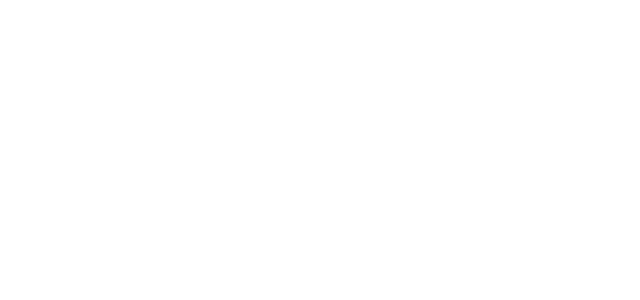
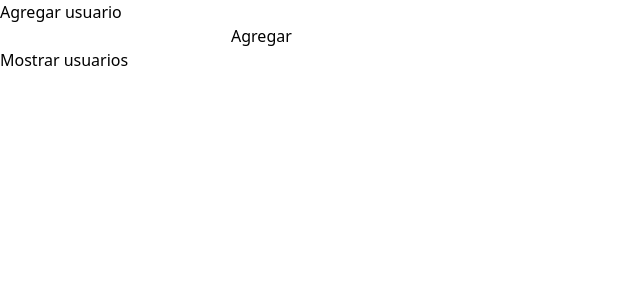
Before and after one commit to JohnMachaca/nuxt-app, a Nuxt app: page /ejercicios/adduser2 in a window 1280 px wide. Before the commit this address had no page. Shown: the top 300 px of the page, without its empty margins (0-640 px from the left). Built offline with nearby package versions, Linux system fonts and the light colour scheme.

Commit message:
sanity test

```diff
--- /dev/null
+++ b/app/pages/ejercicios/adduser2.vue
@@ -0,0 +1,20 @@
+<script setup>
+import {ref} from "vue"
+const usuarios = ref([])
+const nombre = ref("")
+
+const agregar =()=>{
+  usuarios.value.push(nombre.value)
+  nombre.value=""
+
+}
+</script>
+<template>
+<h1>Agregar usuario</h1>
+<input v-model="nombre" @keyup.enter="agregar"></input>
+<button @click="agregar">Agregar</button>
+<h2>Mostrar usuarios</h2>
+<ul>
+    <li v-for="usuario in usuarios" :key="usuario">{{usuario}}   </li>
+</ul>
+</template>
--- /dev/null
+++ b/app/pages/ejercicios/sanitytest1.vue
@@ -0,0 +1,27 @@
+<script setup>
+import { createClient } from "@sanity/client";
+
+const client = createClient({
+    projectId: "lf2mqehc",
+    dataset: "production",
+    apiVersion: "2023-01-01",
+    useCdn: true,
+});
+const procesadores = await client.fetch(`
+  *[_type=="procesadores"]| order(_createdAt desc){
+  nombre,
+  descripcion,
+  precio,
+  "imagen":foto.asset->url + "?w=400&h=400&fit=crop&auto=format"
+  }
+  `);
+</script>
+<template>
+    <h1>procesadores</h1>
+    <div v-for="procesador in procesadores" :key="procesador.nombre">
+        <h2>{{ procesador.nombre }}</h2>
+         <p>{{ procesador.descripcion }}</p>
+        <p>{{ procesador.precio }}</p>
+        <img :src="procesador.imagen" loading="lazy" with="300" ></img>
+    </div>
+</template>
--- a/app/pages/ejercicios/v-if-mostrar.vue
+++ b/app/pages/ejercicios/v-if-mostrar.vue
@@ -1,4 +1,3 @@
-
 <script setup>
-import {ref} from "vue"
-</scrip>
+import { ref } from "vue";
+</script>
--- a/package.json
+++ b/package.json
@@ -11,6 +11,7 @@
   },
   "dependencies": {
     "@nuxtjs/tailwindcss": "^6.14.0",
+    "@sanity/client": "^7.17.0",
     "nuxt": "^4.3.1",
     "vue": "^3.5.29",
     "vue-router": "^4.6.4"
```
Also changed, not shown: 1 other file (tests, documents, lock files or other folders).
